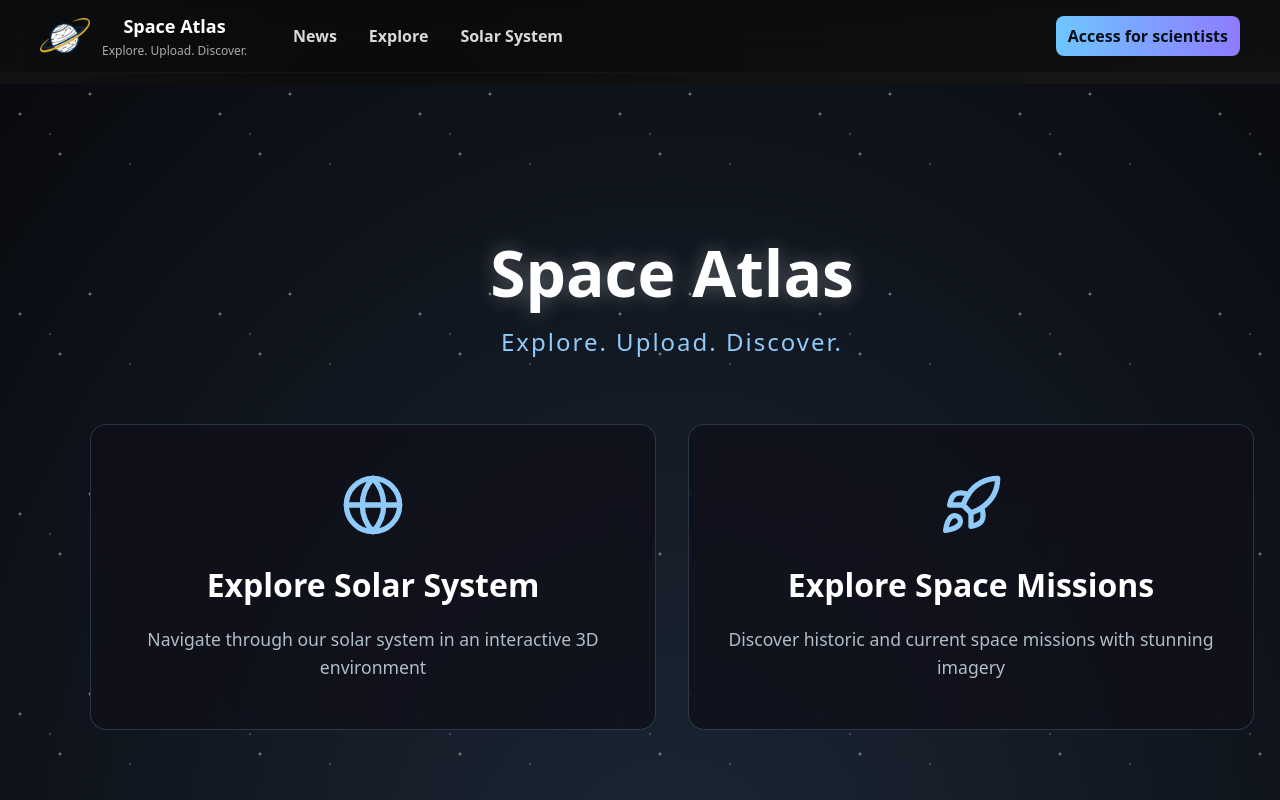
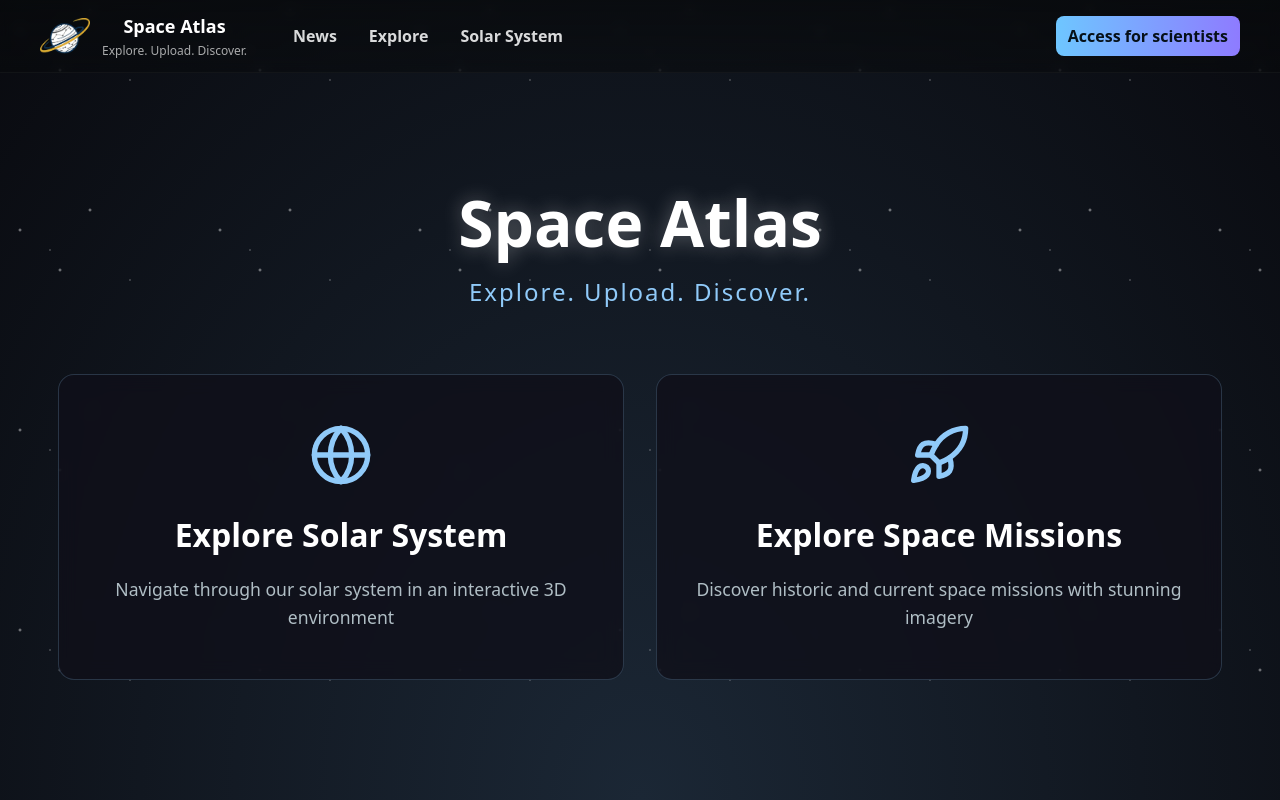
Before and after one commit to josanchdev/Space-Atlas, a React (Vite) app in the folder frontend/: page / in a window 1280 px wide. Shown: the top 800 px of the page. Built offline with nearby package versions, Linux system fonts and the light colour scheme.

Commit message:
hero done

```diff
--- a/frontend/src/pages/LandingPage.jsx
+++ b/frontend/src/pages/LandingPage.jsx
@@ -36,7 +36,8 @@ export default function LandingPage() {
 
   return (
     <div className="landing-wrapper">
-      <div className="landing-container">
+      {/* Hero Section - Full viewport height */}
+      <section className="landing-hero-section">
         <div className="landing-hero">
           <h1 className="landing-title">Space Atlas</h1>
           <p className="landing-subtitle">Explore. Upload. Discover.</p>
@@ -69,7 +70,7 @@ export default function LandingPage() {
             </p>
           </div>
         </div>
-      </div>
+      </section>
 
       {/* Sección de imágenes recientes de la comunidad científica */}
       <section className="recent-images-section">
--- a/frontend/src/styles/landing.css
+++ b/frontend/src/styles/landing.css
@@ -2,11 +2,12 @@
 .landing-wrapper {
   width: 100%;
   overflow-x: hidden;
+  position: relative;
   margin-top: -84px;
-  padding-top: 84px;
 }
 
-.landing-container {
+/* Hero Section - Full viewport height */
+.landing-hero-section {
   min-height: 100vh;
   width: 100vw;
   display: flex;
@@ -15,13 +16,15 @@
   justify-content: center;
   background: radial-gradient(ellipse at bottom, #1B2735 0%, #090A0F 100%);
   padding: 2rem;
-  padding-top: 0;
+  padding-top: calc(84px + 2rem);
+  padding-bottom: 3rem;
   margin: 0;
   position: relative;
   overflow: hidden;
+  box-sizing: border-box;
 }
 
-.landing-container::before {
+.landing-hero-section::before {
   content: '';
   position: absolute;
   top: 0;
@@ -37,6 +40,7 @@
   background-size: 200px 200px;
   animation: twinkle 5s ease-in-out infinite;
   opacity: 0.5;
+  pointer-events: none;
 }
 
 @keyframes twinkle {
```
